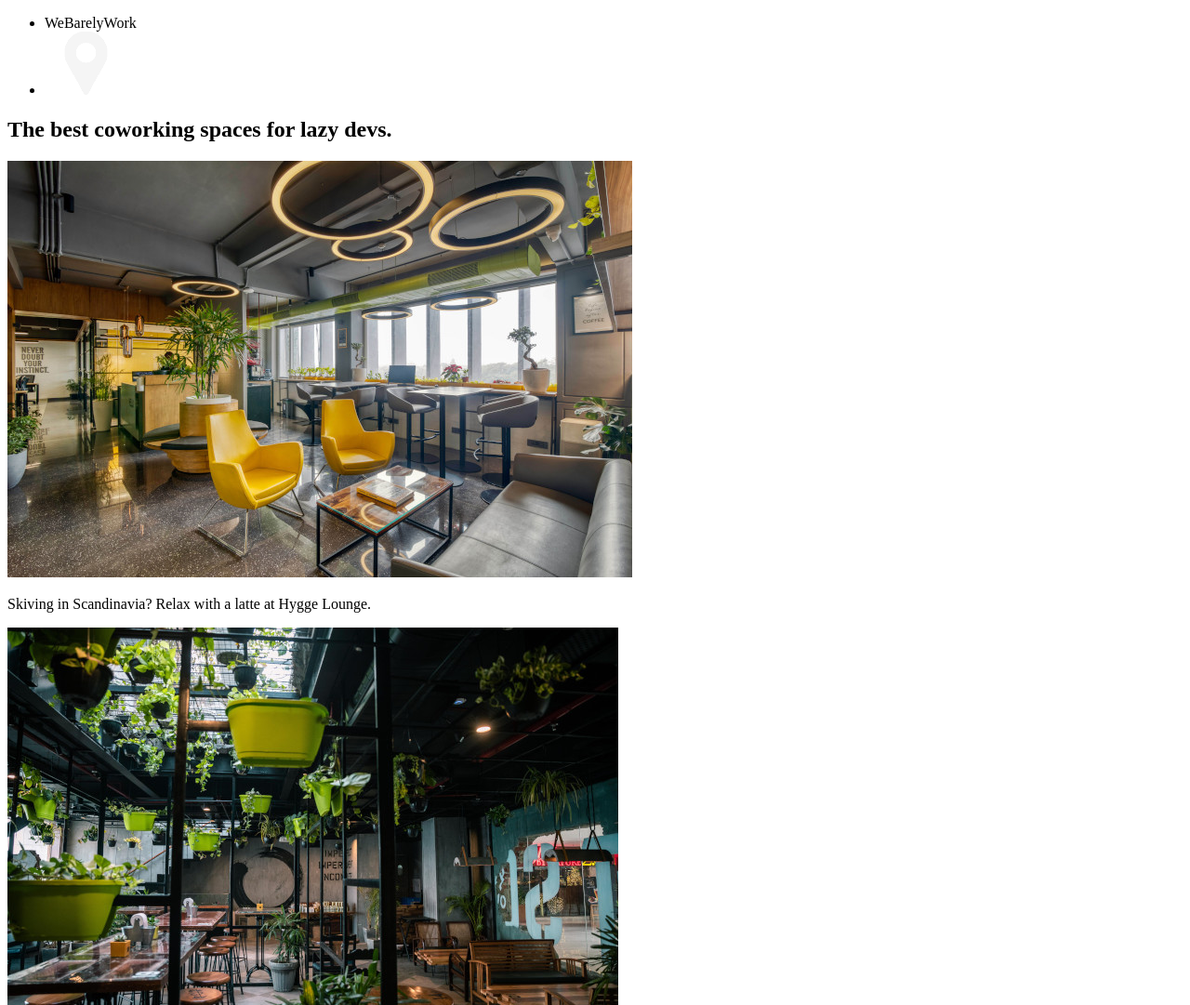
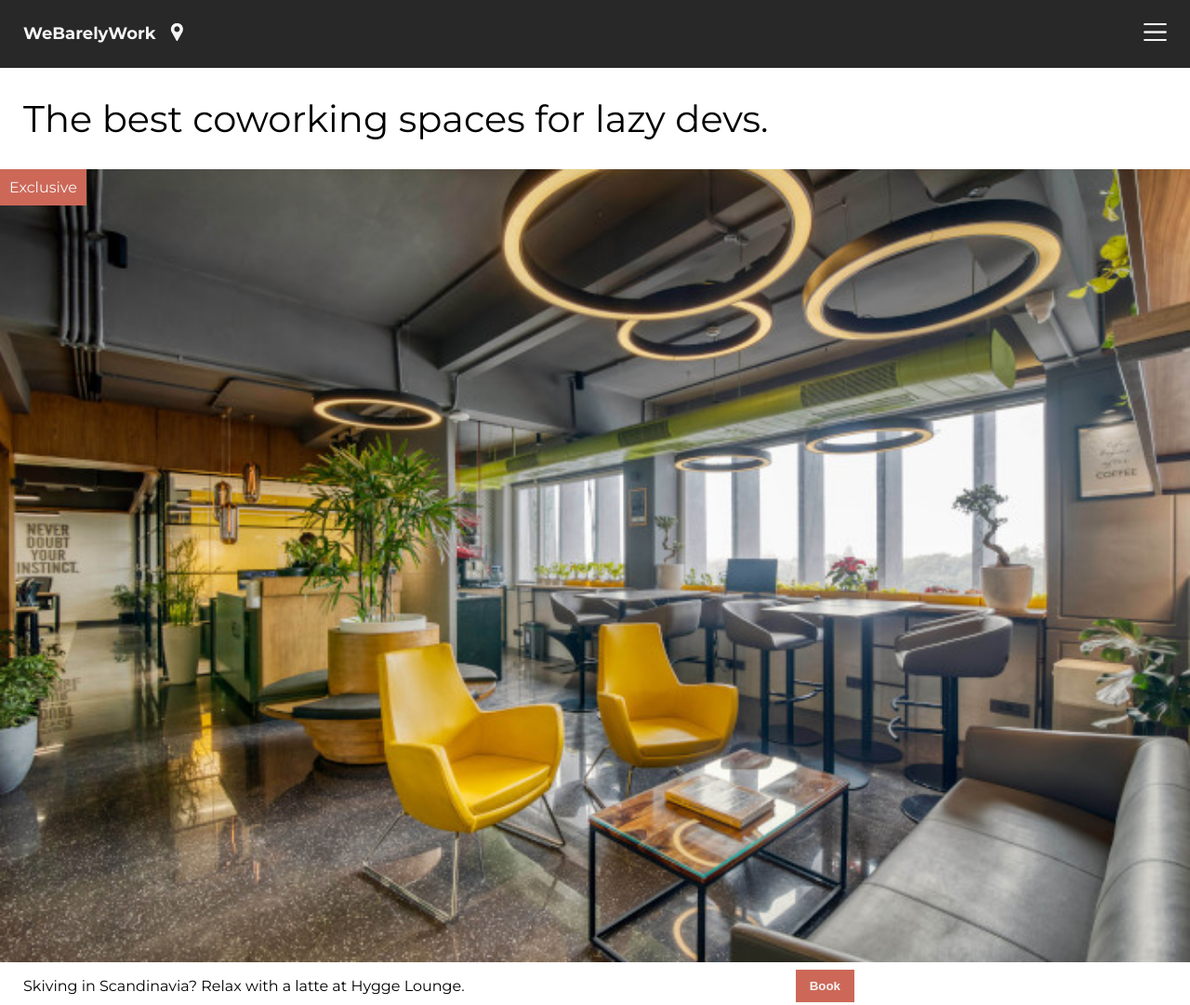
Before and after one commit to ThisisAlam/coworking-space-site, a plain HTML site: page index.html in a window 1280 px wide. Shown: the top 1081 px of the page at 93% size. Drawn offline with Linux system fonts and the light colour scheme.

Commit message:
Final updates made been made.

```diff
--- a/index.html
+++ b/index.html
@@ -1,4 +1,4 @@
-<!doctype html>
+<!DOCTYPE html>
 <html>
     <head>
         <link rel="preconnect" href="https://fonts.googleapis.com">
@@ -6,29 +6,27 @@
 		<link href="https://fonts.googleapis.com/css2?family=Montserrat:wght@400;700&display=swap" rel="stylesheet">
         <link rel="stylesheet" href="style.css">
     </head>
-
     <body>
         <header>
             <nav>
-				<ul>
-					<li class="logo">
-						WeBarelyWork
-					</li>
-					<li>
-						<img src="images/pin.png" class="icon" alt="location">
-					</li>
+                <ul class="ul-list">
+                    <li class="logo-text">WeBarelyWork</li>
+                    <li><img src="images/pin.png" class="icon" alt="location"></li>
+                    <li class="menu-right"><img src="images/burger.png" class="icon"></li>
                 </ul>
             </nav>
         </header>
         <main>
-			<section>
+            <section class="main-h1">
                 <h1>The best coworking spaces for lazy devs.</h1>
             </section>
 
             <section class="item">
                 <img src="images/hygge.jpg" class="item-img" alt="A smart coworking space">
+                <div class="img-banner">Exclusive</div>
                 <div class="caption">
-					<p>Skiving in Scandinavia? Relax with a latte at Hygge Lounge.</p>
+                    <p>Skiving in Scandinavia? Relax with a latte  at Hygge Lounge.</p>
+                    <button>Book</button>
                 </div>
             </section>
 
@@ -36,6 +34,7 @@
                 <img src="images/sky-garden.jpg" class="item-img" alt="A coworking space with plants">
                 <div class="caption">
                     <p>Bored in Barcelona? Take a siesta at the Sky Garden.</p>
+                    <button>Book</button>
                 </div>
             </section>
 
@@ -43,9 +42,9 @@
                 <img src="images/generator.jpg" class="item-img" alt="A comfortable coworking space">
                 <div class="caption">
                     <p>Relaxing in Rio? Take some downtime at the Generator Hub.</p>
+                    <button>Book</button>
                 </div>
             </section>
-
         </main>
     </body>
 </html>
--- a/style.css
+++ b/style.css
@@ -0,0 +1,76 @@
+
+/* Body */
+body {
+    margin: 0;
+    padding: 0;
+    font-family: Montserrat, sans-serif;
+}
+
+/* Header */
+header {
+    background: #282828;
+    color: whitesmoke;
+}
+header .ul-list {
+    list-style-type: none;
+    display: flex;
+    justify-content: start;
+    align-items: start;
+    gap: 10px;
+    flex-direction: row;
+    padding: 25px;
+    margin-top: 0;
+    cursor: pointer;
+}
+header .ul-list .logo-text {
+    font-size: 18px;
+    font-weight: 700;
+}
+header .ul-list .icon {
+    width: 25px;
+}
+header .ul-list .menu-right {
+    margin: auto 0 auto auto;
+}
+
+/* Main Section 1 */
+.main-h1 h1{
+    font-size: 40px;
+    font-weight: 400;
+    margin: 30px 25px;
+}
+
+/* Section - class="item" */
+.item {
+    overflow: hidden;
+    position: relative;
+}
+.item .item-img {
+    width: 100%;
+    height: auto;
+    display: block;
+}
+.item .caption {
+    margin: 0 25px;
+    display: flex;
+    justify-content: space-between;
+    gap: 20px;
+}
+.item .caption button {
+    border: none;
+    background-color: #cd6858;
+    color: whitesmoke;
+    padding: 10px 15px;
+    font-weight: 700;
+    cursor: pointer;
+    margin: auto;
+    /* align-self: center; , stretch, flex-start, flex-end */
+}
+.item .img-banner {
+    position: absolute;
+    top: 0;
+    left: 0;
+    background-color: #cd6858;
+    color: whitesmoke;
+    padding: 10px;
+}
```
Also changed, not shown: images/message.png (added). Lines whose indentation alone changed are shown as unchanged.
